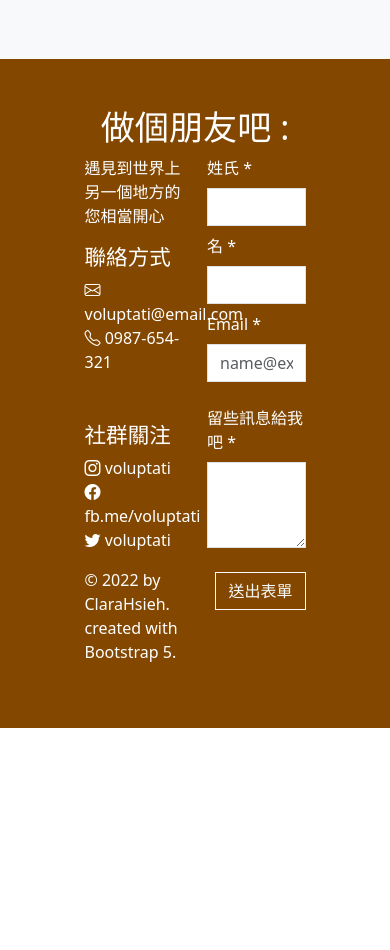
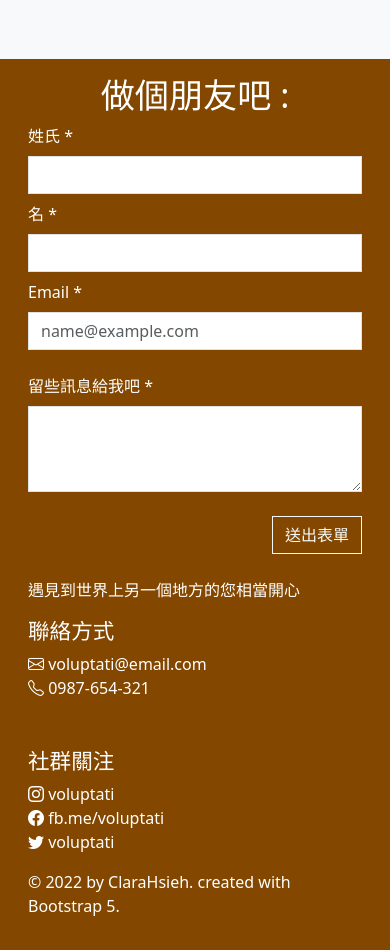
Before and after one commit to ClaraSie/Olaolao, a website: page index.html in a window 390 px wide. Shown: the part 2820-3770 px from the top of the page. Before the commit the page ends 3548 px from the top, so only its background shows below. Drawn offline with nearby package versions, Linux system fonts and the light colour scheme.

Commit message:
feat: footer調整行動版樣式

```diff
--- a/index.html
+++ b/index.html
@@ -76,26 +76,11 @@
             </div>
         </div>
     </div>
-    <footer class="bg-primary p-5 text-white">
+    <footer class="bg-primary p-3 p-md-5 text-white">
         <div class="container">
             <h2 class="display-4 text-center">做個朋友吧 :</h3>
-            <div class="row justify-content-center">
-                <div class="col-5">
-                    <p>遇見到世界上另一個地方的您相當開心</p>
-                    <h3 class="h4">聯絡方式</h3>
-                    <ul class="list-unstyled">
-                        <li><i class="bi bi-envelope"></i> voluptati@email.com</li>
-                        <li><i class="bi bi-telephone"></i> 0987-654-321</li>
-                    </ul>
-                    <h3 class="h4 mt-5">社群關注</h3>
-                    <ul class="list-unstyled">
-                        <li><i class="bi bi-instagram"></i> voluptati</li>
-                        <li><i class="bi bi-facebook"></i> fb.me/voluptati</li>
-                        <li><i class="bi bi-twitter"></i> voluptati</li>
-                    </ul>
-                    <p>© 2022 by ClaraHsieh. created with Bootstrap 5.</p>
-                </div>
-                <form class="col-5 needs-validation" novalidate>
+            <div class="row justify-content-center flex-md-row-reverse">
+                <form class="col-12 col-md-5 mb-4 needs-validation" novalidate>
                     <div class="row g-2">
                         <div class="col-md-6">
                             <label for="firstName" class="form-label">姓氏 *</label>
@@ -124,6 +109,21 @@
                         </div>
                     </div>
                 </form>
+                <div class="col-12 col-md-5">
+                    <p>遇見到世界上另一個地方的您相當開心</p>
+                    <h3 class="h4">聯絡方式</h3>
+                    <ul class="list-unstyled">
+                        <li><i class="bi bi-envelope"></i> voluptati@email.com</li>
+                        <li><i class="bi bi-telephone"></i> 0987-654-321</li>
+                    </ul>
+                    <h3 class="h4 mt-5">社群關注</h3>
+                    <ul class="list-unstyled">
+                        <li><i class="bi bi-instagram"></i> voluptati</li>
+                        <li><i class="bi bi-facebook"></i> fb.me/voluptati</li>
+                        <li><i class="bi bi-twitter"></i> voluptati</li>
+                    </ul>
+                    <p>© 2022 by ClaraHsieh. created with Bootstrap 5.</p>
+                </div>
             </div>
         </div>
     </footer>
```
